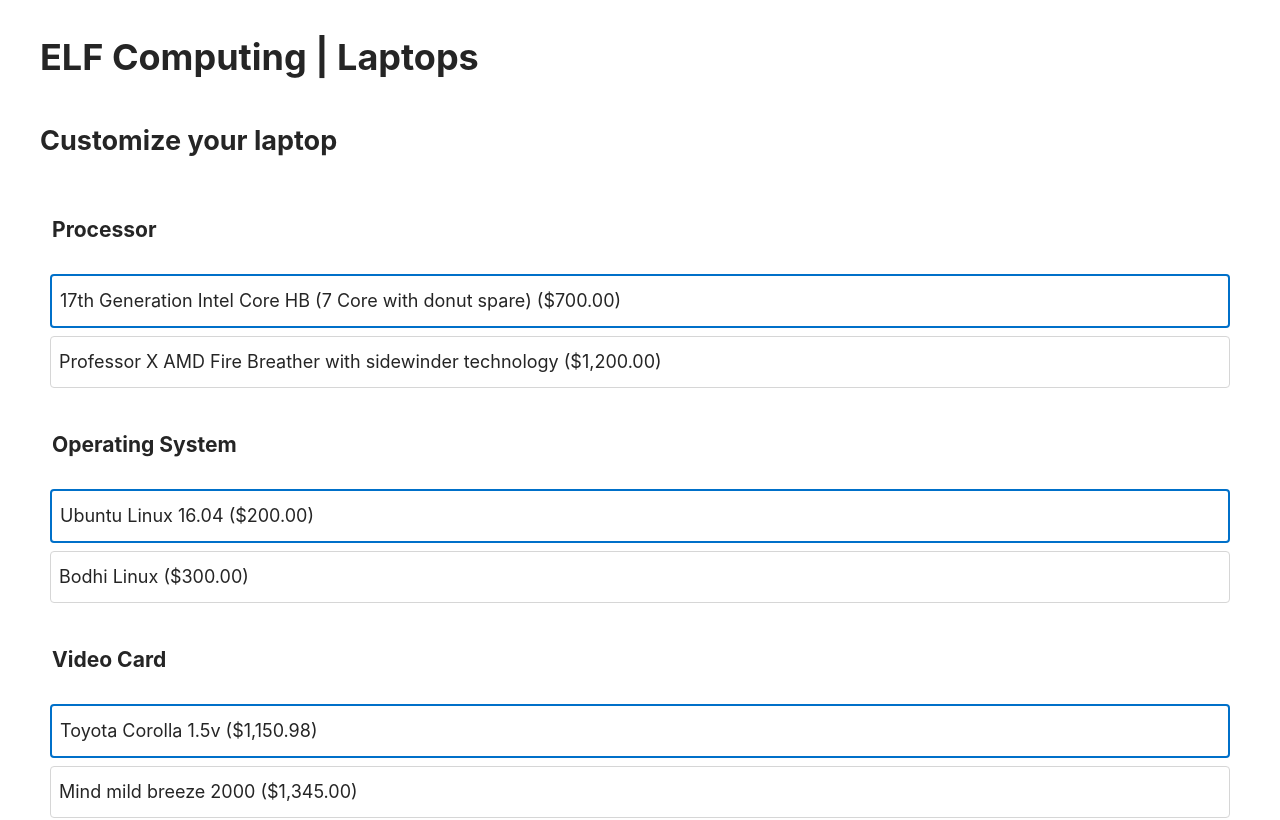
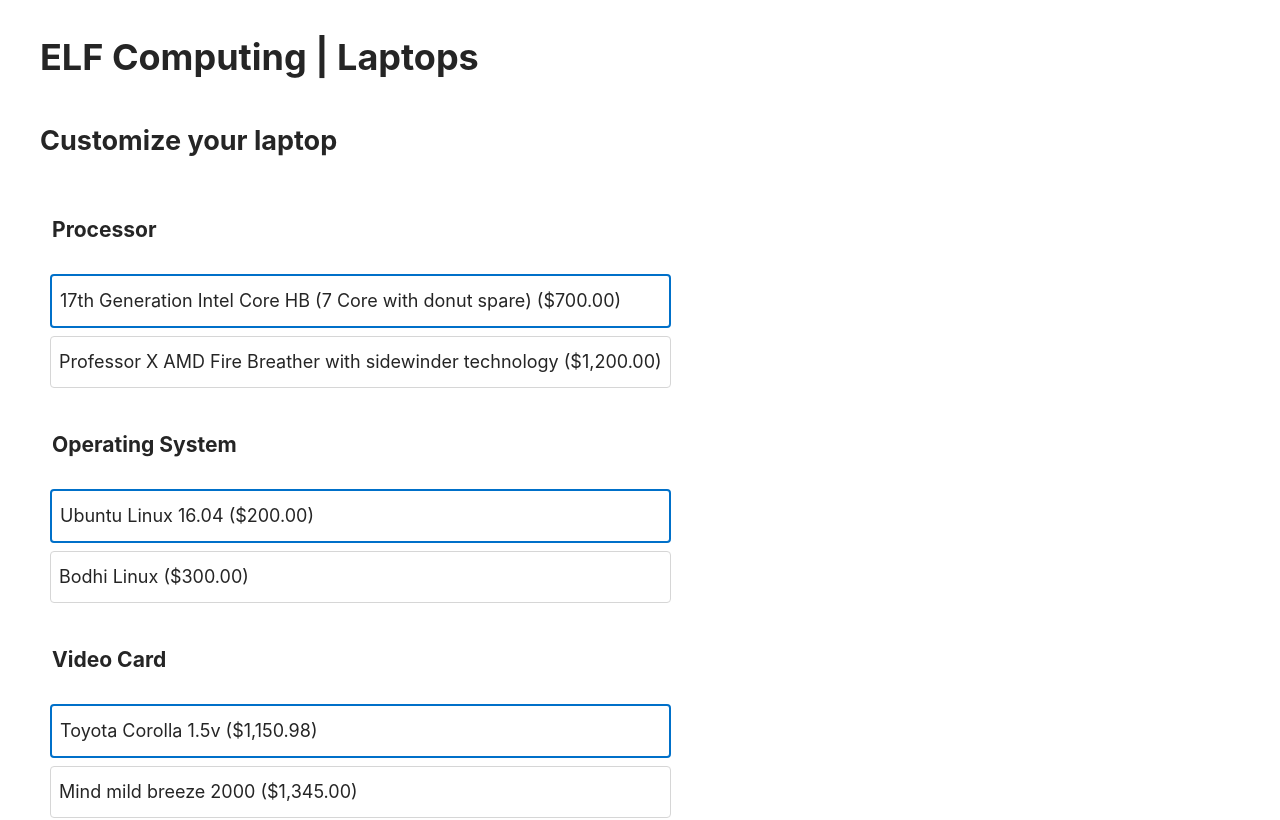
Before and after one commit to nbrailsford/Elf-computing, a React (Create React App) app: page / in a window 1280 px wide. Shown: the top 820 px of the page. Built offline with nearby package versions, Linux system fonts and the light colour scheme.

Commit message:
added options folder

```diff
--- a/src/customize/Customize.js
+++ b/src/customize/Customize.js
@@ -1,5 +1,6 @@
 import React, { Component } from "react";
 import "./customize.css";
+import Options from "../options/Options";
 import slugify from "slugify";
 
 const USCurrencyFormat = new Intl.NumberFormat("en-US", {
@@ -30,14 +31,7 @@
         );
       });
 
-      return (
-        <fieldset className="feature" key={featureHash}>
-          <legend className="feature__name">
-            <h3>{feature}</h3>
-          </legend>
-          {options}
-        </fieldset>
-      );
+      return <Options featureH={featureHash} feat={feature} option={options} />;
     });
 
     return (
@@ -50,3 +44,12 @@
 }
 
 export default Customize;
+
+{
+  /* <fieldset className="feature" key={featureHash}>
+  <legend className="feature__name">
+    <h3>{feature}</h3>
+  </legend>
+  {options}
+</fieldset>; */
+}
--- a/src/customize/customize.css
+++ b/src/customize/customize.css
@@ -53,3 +53,15 @@
 .feature__option:not(:checked) + .feature__label {
   cursor: pointer;
 }
+
+main {
+  width: 95%;
+  max-width: 120rem;
+  display: flex;
+  flex-direction: row;
+  margin: 0 auto;
+}
+
+.main__form {
+  flex: 4;
+}
--- /dev/null
+++ b/src/options/Options.js
@@ -0,0 +1,16 @@
+import React, { Component } from "react";
+
+class Options extends Component {
+  render() {
+    return (
+      <fieldset className="feature" key={this.props.featureH}>
+        <legend className="feature__name">
+          <h3>{this.props.feat}</h3>
+        </legend>
+        {this.props.option}
+      </fieldset>
+    );
+  }
+}
+
+export default Options;
```
Also changed, not shown: src/customize/Options.js (deleted, +0 -9 lines).
